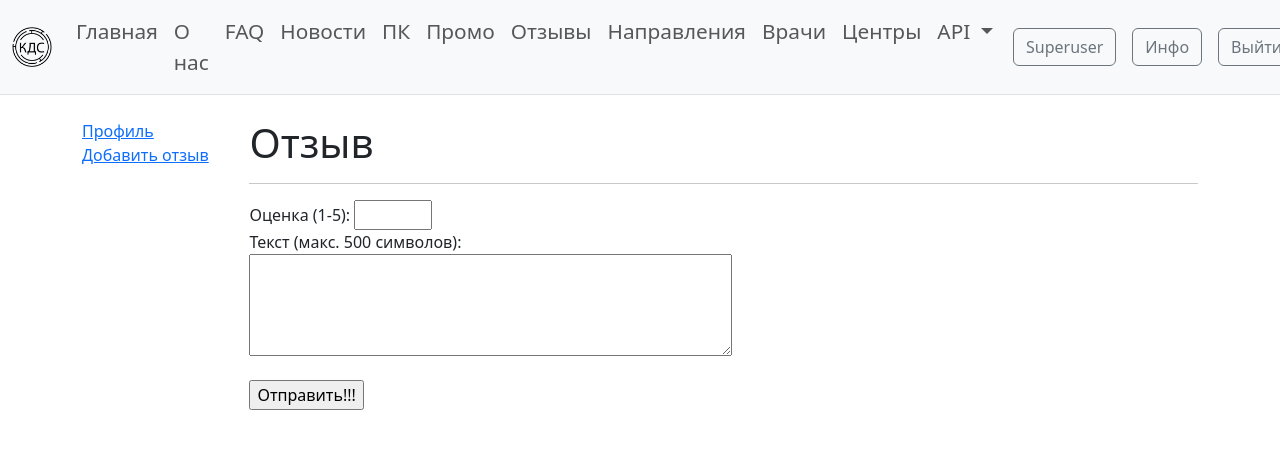
After one commit to denis-pptx/Django-MedicalCenter, a Django app: page /patients/create-feedback/ in a window 1280 px wide. The commit adds this page. Shown: the top 449 px of the page. Run offline with Django 4.2, Linux system fonts and the light colour scheme; a user stored in the database is signed in; some libraries are stand-ins or nearby versions.

Commit message:
added feedbacks

```diff
--- /dev/null
+++ b/patients/static/patients/css/styles.css
@@ -0,0 +1,12 @@
+.aside-tab-container {
+    display: flex;
+    justify-content: flex-start;
+}
+
+.aside-tab-container aside {
+    width: 15%;
+}
+
+.aside-tab-container .tab {
+    width: 85%;
+}
--- /dev/null
+++ b/patients/templates/patients/create-feedback.html
@@ -0,0 +1,17 @@
+{% extends "patients/personal-area-generic.html" %}
+
+{% block tab %}
+    <h1>Отзыв</h1>
+    <hr>
+    <form method="post" action="{% url 'create-feedback' %}">
+        {% csrf_token %}
+        <label>
+            Оценка (1-5): <input type="number" name="rating" min="1" max="5" required>
+        </label>
+        <br>
+        <label for="textarea">Текст (макс. 500 символов):</label><br>
+        <textarea id="textarea" name="text" rows="4" cols="50" maxlength="500" required></textarea>
+        <br><br>
+        <input type="submit" value="Отправить!!!">
+    </form>
+{% endblock %}
--- /dev/null
+++ b/patients/templates/patients/personal-area-generic.html
@@ -0,0 +1,18 @@
+{% extends "base.html" %}
+{% load static %}
+
+{% block styles %}
+    <link rel="stylesheet" href="{% static 'patients/css/styles.css' %}">
+{% endblock %}
+
+{% block title %}КДС | Личный кабинет{% endblock %}
+
+{% block content %}
+    <div class="aside-tab-container">
+        <aside>
+            <a href="{% url 'patient_profile' %}">Профиль</a><br>
+            <a href="{% url 'create-feedback' %}">Добавить отзыв</a>
+        </aside>
+        <div class="tab">{% block tab %}{% endblock %}</div>
+    </div>
+{% endblock %}
--- a/patients/urls.py
+++ b/patients/urls.py
@@ -2,8 +2,10 @@ from django.urls import path
 from .views import *
 
 urlpatterns = [
-    path('profile/', profile, name='patient_profile'),
     path('register/', register, name='register'),
     path('order_list/', order_list, name='patient_order_list'),
     path('cancel_order/<int:order_id>/', cancel_order, name='cancel_order'),
+
+    path('patient_profile/', profile, name='patient_profile'),
+    path('create-feedback/', create_feedback, name='create-feedback'),
 ]
--- a/patients/views.py
+++ b/patients/views.py
@@ -1,16 +1,19 @@
+from django.contrib.auth.decorators import login_required
 from django.db.models import Q
+from django.http import HttpResponseBadRequest
 from django.shortcuts import get_object_or_404
 from django.urls import reverse
 
 from orders.models import Order
 from .forms import ProfileForm
 from django.shortcuts import redirect
-from .models import PatientProfile
+from .models import PatientProfile, Feedback
 from django.shortcuts import render
 from django.contrib.auth.forms import UserCreationForm
 from datetime import date
 
 
+@login_required
 def profile(request):
     user = request.user
     user_profile = get_object_or_404(PatientProfile, user=user)
@@ -29,6 +32,24 @@ def profile(request):
                                     'last_name': user.last_name})
 
     return render(request, 'patients/profile.html', {'form': form})
+
+
+@login_required
+def create_feedback(request):
+    if request.method == 'POST':
+        rating = request.POST.get('rating')
+        text = request.POST.get('text')
+
+        if rating and 1 <= int(rating) <= 5 and \
+                text and 1 <= len(text) <= 500:
+            Feedback.objects.create(user=request.user.patientprofile,
+                                    rating=rating,
+                                    text=text)
+            return render(request, 'patients/feedback-created.html')
+        else:
+            return HttpResponseBadRequest("Некорректные данные.")
+
+    return render(request, 'patients/create-feedback.html')
 
 
 def register(request):
--- a/templates/base.html
+++ b/templates/base.html
@@ -46,6 +46,9 @@
                         <a class="nav-link"  href="{% url 'promo-codes' %}">Промо</a>
                     </li>
                     <li class="nav-item">
+                        <a class="nav-link"  href="{% url 'feedback-list' %}">Отзывы</a>
+                    </li>
+                    <li class="nav-item">
                         <a class="nav-link" href="{% url 'category_list' %}">Направления</a>
                     </li>
                     <li class="nav-item">
@@ -90,10 +93,8 @@
         {% endif %}
     </nav>
 
-    <div class="container">
-        <main role="main">
-            {% block content %}{% endblock %}
-        </main>
-    </div>
+    <main class="container">
+        {% block content %}{% endblock %}
+    </main>
 </body>
 </html>
--- a/website/urls.py
+++ b/website/urls.py
@@ -9,6 +9,7 @@ urlpatterns = [
     path('faq/', TemplateView.as_view(template_name="website/faq.html"), name='faq'),
     path('private-policy/', TemplateView.as_view(template_name="website/private-policy.html"), name='private-policy'),
     path('promo-codes/', TemplateView.as_view(template_name="website/promo-codes.html"), name='promo-codes'),
+    path('feedback-list', feedback_list, name='feedback-list'),
     path('weather/', get_weather, name='weather'),
     path('gender/', get_gender, name='gender'),
 ]
--- a/website/views.py
+++ b/website/views.py
@@ -2,6 +2,12 @@ from django.shortcuts import render
 import requests
 
 from news.models import News
+from patients.models import Feedback
+
+
+def feedback_list(request):
+    feedbacks = Feedback.objects.all().order_by('-date')
+    return render(request, 'website/feedback-list.html', {'feedbacks': feedbacks})
 
 
 def home(request):
```
Also changed, not shown: patients/models.py (+8 -1 lines), patients/templates/patients/feedback-created.html (added, +7 -0 lines), patients/templates/patients/profile.html (+3 -6 lines), website/static/website/css/feedback-list.css (added, +7 -0 lines), website/templates/website/feedback-list.html (added, +25 -0 lines), db.sqlite3, doctors/migrations/0012_alter_doctorschedule_date.py (added), patients/migrations/0011_alter_patientprofile_date_of_birth.py (added), patients/migrations/0012_feedback.py (added), website/models.py (line endings or trailing spaces), website/static/website/css/styles.css (line endings or trailing spaces).
